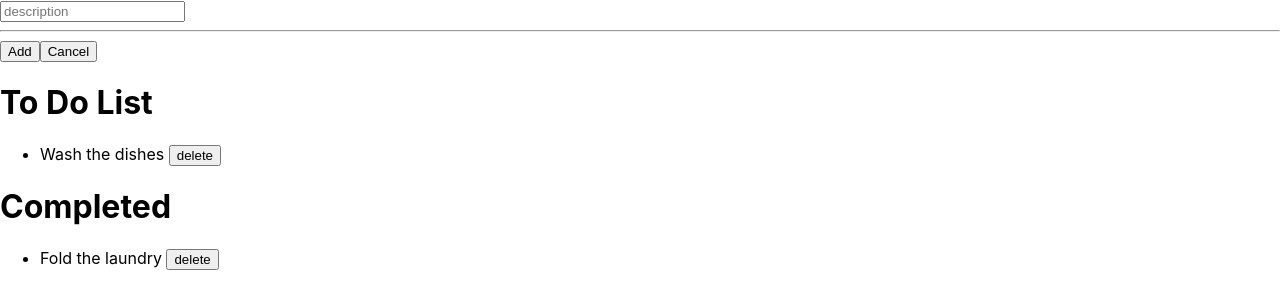
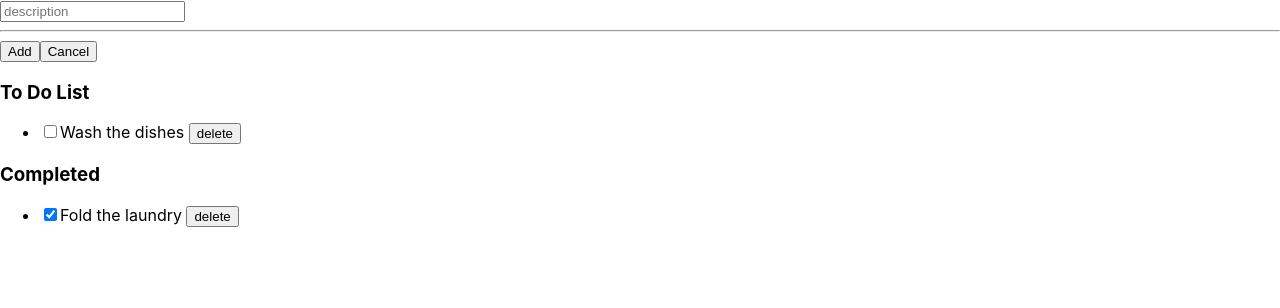
Before and after one commit to daniellequevedo/to-do-list, a React (Create React App) app: page / in a window 1280 px wide. Shown: the top 308 px of the page. Built offline with nearby package versions, Linux system fonts and the light colour scheme.

Commit message:
added checkbox to mark items complete

```diff
--- a/src/actions/index.js
+++ b/src/actions/index.js
@@ -1,5 +1,5 @@
 import uuidv4 from 'uuid/v4';
-import { ADD_LIST_ITEM, DELETE_LIST_ITEM } from './types';
+import { ADD_LIST_ITEM, DELETE_LIST_ITEM, TOGGLE_COMPLETE } from './types';
 
 export const addListItem = ({ description }) => ({
     type: ADD_LIST_ITEM,
@@ -16,3 +16,12 @@ export const deleteListItem = id => ({
         id
     }
 });
+
+
+// only the id property is needed to toggle the item completed
+export const toggleComplete = id => ({
+    type: TOGGLE_COMPLETE,
+    payload: {
+        id
+    }
+});
--- a/src/actions/types.js
+++ b/src/actions/types.js
@@ -1,2 +1,3 @@
 export const DELETE_LIST_ITEM = "DELETE_LIST_ITEM";
 export const ADD_LIST_ITEM = "ADD_LIST_ITEM";
+export const TOGGLE_COMPLETE = "TOGGLE_COMPLETE";
--- a/src/components/ListItem.js
+++ b/src/components/ListItem.js
@@ -1,9 +1,18 @@
 import React from 'react';
 
-const ListItem = ({ item: {id, description, message}, onDelete}) => {
+// receiving the following from ToDoList.js:
+// item (which then gets destructured into the various properties)
+// a made-up string prop called checked
+// the onDelete and onToggle functions that were previously mapped to dispatch in ToDoList.js
+const ListItem = ({ item: {id, description, message}, checked, onDelete, onToggle }) => {
 
     return (
         <li>
+            <input
+                type="checkbox"
+                onChange={() => onToggle(id)}
+                checked={checked}
+            />
             <span>
                 {description}
                 &nbsp;
--- a/src/containers/ToDoList.js
+++ b/src/containers/ToDoList.js
@@ -1,26 +1,26 @@
 import React from 'react';
 import ListItem from '../components/ListItem';
 import { connect } from 'react-redux';
-import { deleteListItem } from '../actions';
+import { deleteListItem, toggleComplete } from '../actions';
 
-function ToDoList({ listItems, onDelete }) {
+function ToDoList({ listItems, onDelete, onToggle }) {
 
     return (
 
         <React.Fragment>
-            <h1>To Do List</h1>
+            <h3>To Do List</h3>
             <ul>
                 {listItems.map( (item) => {
                     if (!item.complete) {
-                        return <ListItem item={item} key={item.id} onDelete={onDelete} />
+                        return <ListItem item={item} key={item.id} onDelete={onDelete} onToggle={onToggle}/>
                     }
                 })}
             </ul>
-            <h1>Completed</h1>
+            <h3>Completed</h3>
             <ul>
                 {listItems.map( (item) => {
                     if (item.complete) {
-                        return <ListItem item={item} key={item.id} onDelete={onDelete} />
+                        return <ListItem item={item} key={item.id} onDelete={onDelete} onToggle={onToggle} checked="checked" />
                     }
                 })}
             </ul>
@@ -28,20 +28,27 @@ function ToDoList({ listItems, onDelete }) {
     );
 }
 
+// make our local state match what's in the redux store's state, and refer to it all as "listItems"
 const mapStateToProps = state => {
     return {
         listItems: state
     }
 }
 
+// map the dispatch funcationality to our function properties that were imported from the actions/index.js file
+// and call those functions by other names (onDelete and onToggle)
 const mapDispatchToProps = dispatch => {
     return {
         onDelete: id => {
             dispatch(deleteListItem(id));
-        }
+        },
+        onToggle: id => {
+            dispatch(toggleComplete(id));
+        },
     }
 }
 
+// connect this whole file to our state
 export default connect(
     mapStateToProps, mapDispatchToProps
 )(ToDoList);
--- a/src/reducers/index.js
+++ b/src/reducers/index.js
@@ -1,4 +1,4 @@
-import { ADD_LIST_ITEM, DELETE_LIST_ITEM} from '../actions/types';
+import { ADD_LIST_ITEM, DELETE_LIST_ITEM, TOGGLE_COMPLETE} from '../actions/types';
 import initialState from '../data/listItems';
 
 export default function toDoListReducer(state = initialState, action){
@@ -9,6 +9,14 @@ export default function toDoListReducer(state = initialState, action){
         case DELETE_LIST_ITEM:
             return state.filter(item => item.id !== action.payload.id);
 
+        case TOGGLE_COMPLETE:
+            const newState = [...state];
+            const myObject = newState.find(e => e.id === action.payload.id);
+            const index = newState.indexOf(myObject);
+            newState[index].complete = !newState[index].complete;
+            return newState;
+
+
         default:
             return state;
     }
```
